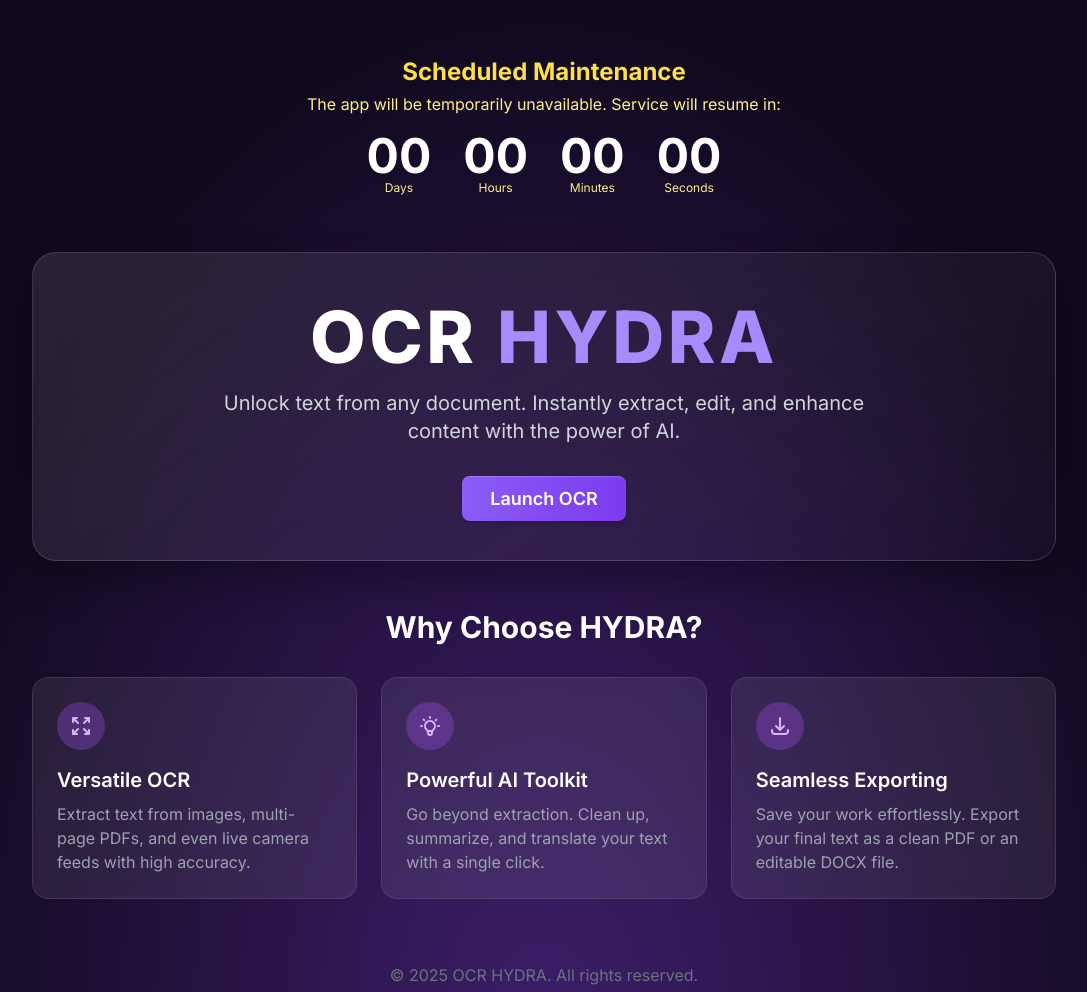
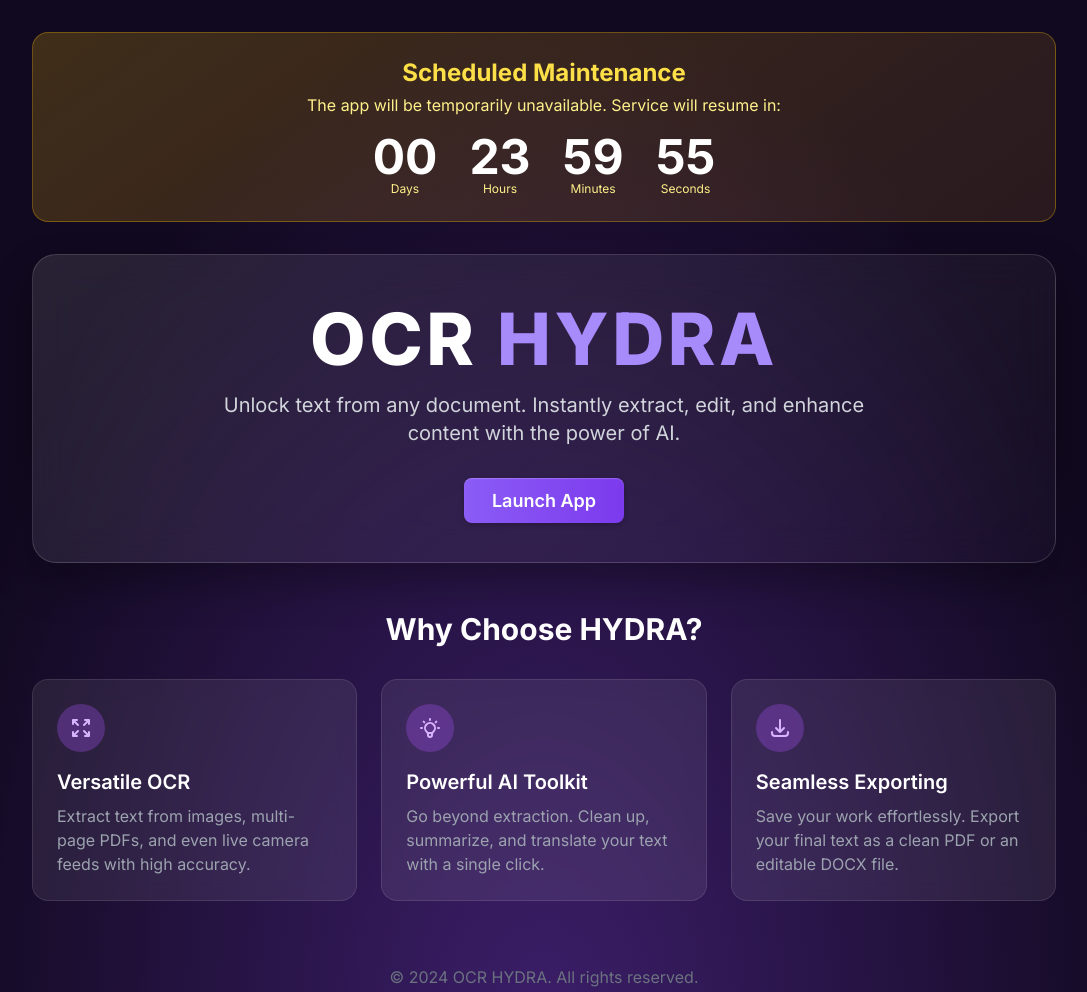
Before and after one commit to Tarikul-Islam-Sohag/OCR, a plain HTML site: page index.html in a window 1280 px wide. Shown: the top 992 px of the page, without its empty margins (96-1183 px from the left). Drawn offline with nearby package versions, Linux system fonts and the light colour scheme.

Commit message:
Update index.html

```diff
--- a/index.html
+++ b/index.html
@@ -20,6 +20,12 @@
             background-color: #1a102c; /* Fallback background */
             background: radial-gradient(ellipse at bottom, #3c1e69 0%, #11091f 70%);
             overflow-y: auto;
+        }
+
+        /* Maintenance Banner Style */
+        .maintenance-banner {
+             background: linear-gradient(145deg, rgba(255, 193, 7, 0.2), rgba(255, 167, 38, 0.1));
+             border: 1px solid rgba(255, 193, 7, 0.3);
         }
 
         /* Main container with gradient for the hero section */
@@ -68,7 +74,8 @@
 
     <!-- Main Content Wrapper -->
     <div class="w-full max-w-5xl mx-auto">
- <!-- Maintenance Countdown Section -->
+
+        <!-- Maintenance Countdown Section -->
         <div id="maintenance-section" class="maintenance-banner w-full rounded-2xl p-4 sm:p-6 text-center mb-8">
             <h2 class="text-2xl font-bold text-yellow-300">Scheduled Maintenance</h2>
             <p class="text-yellow-200 mt-1">The app will be temporarily unavailable. Service will resume in:</p>
@@ -100,7 +107,7 @@
             </p>
             <div class="mt-10">
                 <a href="./app.html" class="action-button">
-                    Launch OCR
+                    Launch App
                 </a>
             </div>
         </div>
@@ -140,10 +147,52 @@
 
         <!-- Footer -->
         <footer class="text-center mt-12 py-4">
-            <p class="text-gray-500">&copy; 2025 OCR HYDRA. All rights reserved.</p>
+            <p class="text-gray-500">&copy; 2024 OCR HYDRA. All rights reserved.</p>
         </footer>
 
     </div>
 
+    <script>
+        // Set the date we're counting down to (24 hours from now)
+        const countDownDate = new Date();
+        countDownDate.setHours(countDownDate.getHours() + 24);
+
+        // Get elements
+        const daysEl = document.getElementById('days');
+        const hoursEl = document.getElementById('hours');
+        const minutesEl = document.getElementById('minutes');
+        const secondsEl = document.getElementById('seconds');
+        const maintenanceSection = document.getElementById('maintenance-section');
+        const countdownEl = document.getElementById('countdown');
+
+        // Update the count down every 1 second
+        const x = setInterval(function() {
+
+            // Get today's date and time
+            const now = new Date().getTime();
+
+            // Find the distance between now and the count down date
+            const distance = countDownDate - now;
+
+            // Time calculations for days, hours, minutes and seconds
+            const days = Math.floor(distance / (1000 * 60 * 60 * 24));
+            const hours = Math.floor((distance % (1000 * 60 * 60 * 24)) / (1000 * 60 * 60));
+            const minutes = Math.floor((distance % (1000 * 60 * 60)) / (1000 * 60));
+            const seconds = Math.floor((distance % (1000 * 60)) / 1000);
+
+            // Display the result in the elements
+            daysEl.innerHTML = String(days).padStart(2, '0');
+            hoursEl.innerHTML = String(hours).padStart(2, '0');
+            minutesEl.innerHTML = String(minutes).padStart(2, '0');
+            secondsEl.innerHTML = String(seconds).padStart(2, '0');
+
+            // If the count down is finished, write some text
+            if (distance < 0) {
+                clearInterval(x);
+                maintenanceSection.innerHTML = '<h2 class="text-2xl font-bold text-green-300">Maintenance Complete</h2><p class="text-green-200 mt-1">Services have been restored. Thank you for your patience.</p>';
+            }
+        }, 1000);
+    </script>
+
 </body>
 </html>
```
